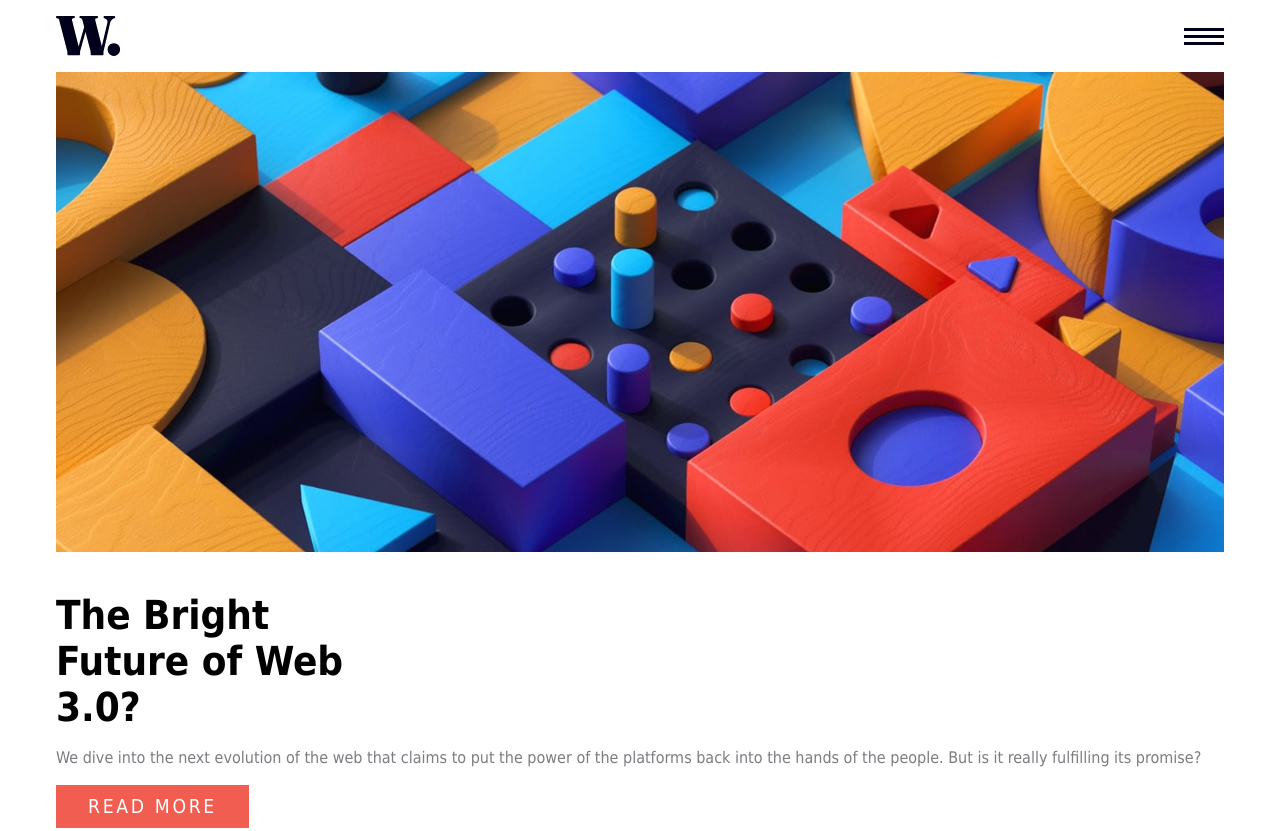
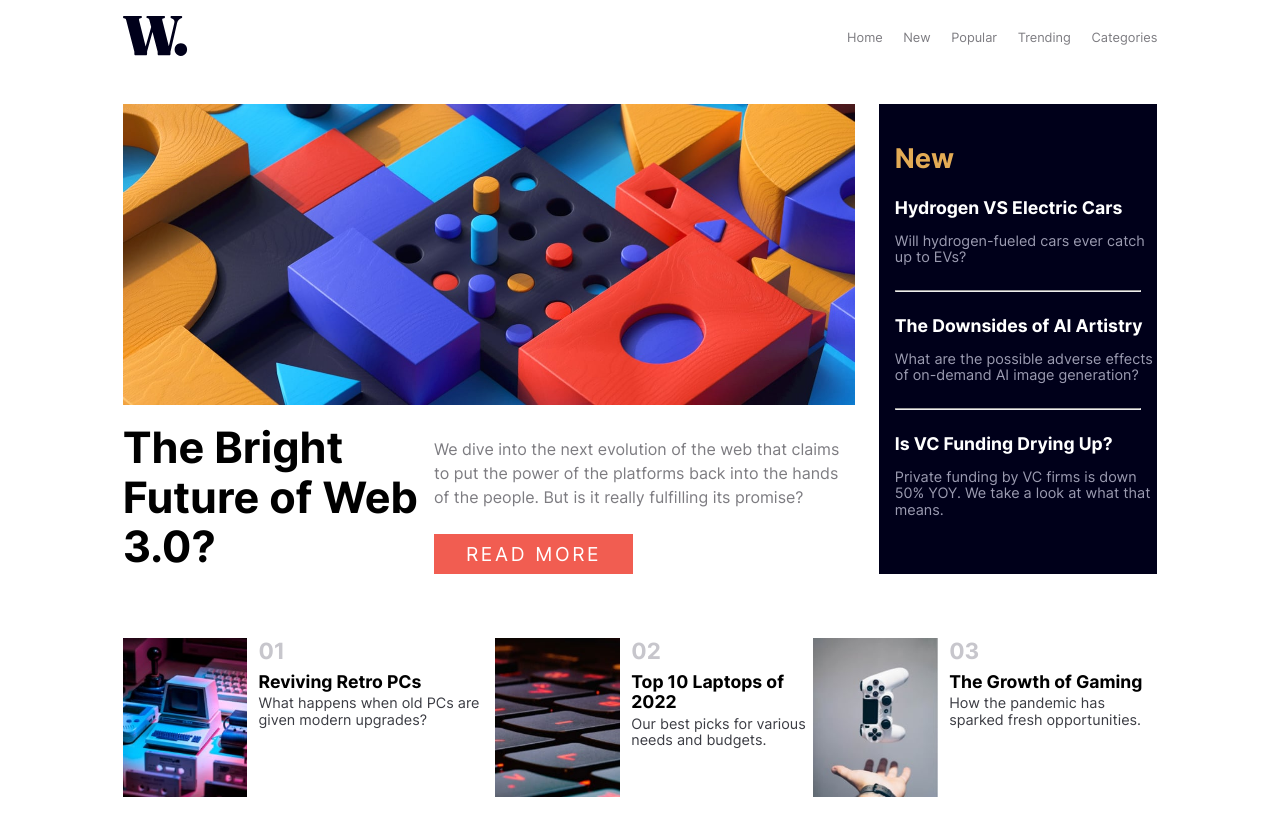
Before and after one commit to radokos/News-homepage, a plain HTML site: page index.html in a window 1280 px wide. Shown: the top 831 px of the page. Drawn offline with Linux system fonts and the light colour scheme.

Commit message:
Add files via upload

```diff
--- a/css/general.css
+++ b/css/general.css
@@ -17,8 +17,14 @@ img {
     height: auto;
     vertical-align: middle;
 }
+@font-face {
+    font-family: "Inter-VariableFont";
+    src:url("../assets/fonts/Inter-VariableFont_slnt\,wght.ttf");
+
+}
 body {
     font-family: Tahoma, Verdana, sans-serif;
+    font-family: "Inter-VariableFont";
     line-height: 1.15;
 }
 body,
@@ -42,7 +48,7 @@ button {
 
 .container{
     padding:0 1rem;
-    max-width:1200px;
-    min-width: 360px;
+    max-width:66.6667rem;
+    min-width: 20rem;
     margin:0 auto;
 }
--- a/css/style.css
+++ b/css/style.css
@@ -38,7 +38,7 @@ nav{
 /*MAIN*/
 section h1{
     font-weight: bolder;
-    font-size: clamp(1.8rem, 8vw, 2.5rem);
+    font-size: clamp(1.8rem, 8vw, 2.7rem);
     margin-bottom: 0.5rem;
 }
 section p{
@@ -47,7 +47,7 @@ section p{
     padding-bottom: 0.6rem;
 }
 section a{
-    padding: 10px 2rem;
+    padding: .5556rem 2rem;
     background:#f15d51;
     color: white;
     text-transform: uppercase;
@@ -133,9 +133,88 @@ footer h3:active{
     color:#e75c5b;
     cursor: pointer;
 }
+
 /*media queries*/
 
-@media ( max-width:1147px){
+@media ( min-width:44.4444rem){
+    .nav-top{
+        display:initial !important;
+        width:auto;
+        height:auto;
+        position:initial;
+    }
+    .nav-top li{
+        margin-bottom: 0rem;
+        display: inline-block;
+        font-size: 0.8rem;
+        margin-left: 1rem;
+    }
+    .nav-top a {
+        color: #7d7c81;
+    }
 
+    .cross{
+        display:none;
+    }
+    .hamburger{
+        display:none;
+    }
 
+    main{
+        display: flex;
+        margin: 2rem 0;
+    }
+    article{
+        margin-right: 1.5rem;
+        display: flex;
+        flex-direction: column;
+        justify-content: space-between;
+    }
+    aside{
+        margin: 0rem;
+    }
+    section{
+        display: flex;
+        margin-top: 1rem;
+    }
+    section div{
+        flex: 1;
+    }
+    section h1{
+        margin: 0 1rem 0 0;
+        align-self: center;
+    }
+    section a{
+        display: inline-block;
+    }
+    article picture{
+        flex: 1;
+    }
+    article img{
+        height: 100%;
+    }
+    footer{
+        display: flex;
+        margin-top: 4rem;
+    }
+    .footer_box{
+        align-items: flex-start;
+    }
+    footer img{
+        width: 40%;
+        height: 90%;
+    }
+   .footer_box div{
+        margin-left: 0.7rem;
+   }
+    footer h2 {
+        font-size: 1.4rem;
+    }
+    footer h3{
+        font-size: 1.1rem;
+    }
+    footer p{
+        font-size: 0.9rem;
+        margin-top: 0.2rem;
+    }
 }
```
